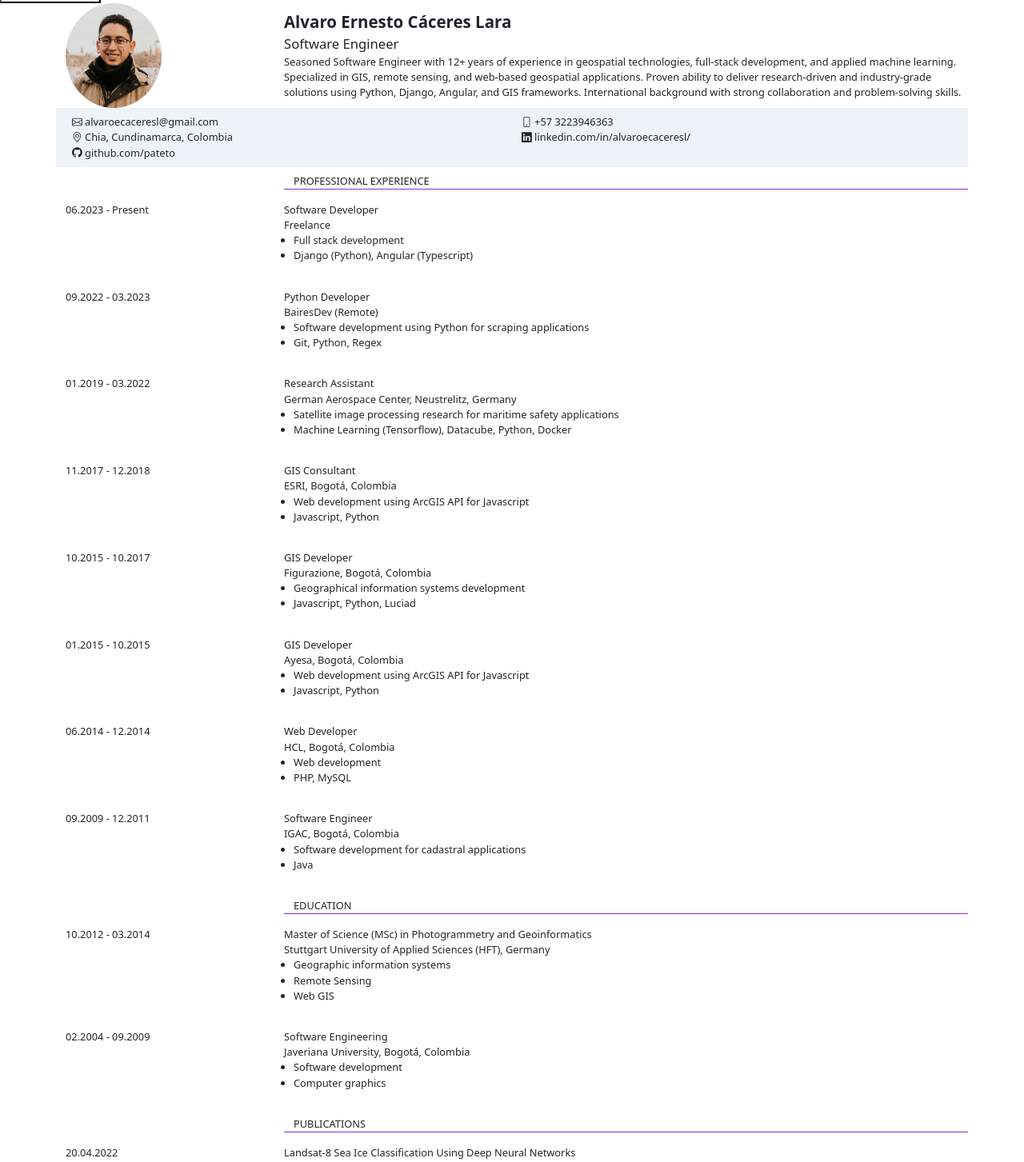
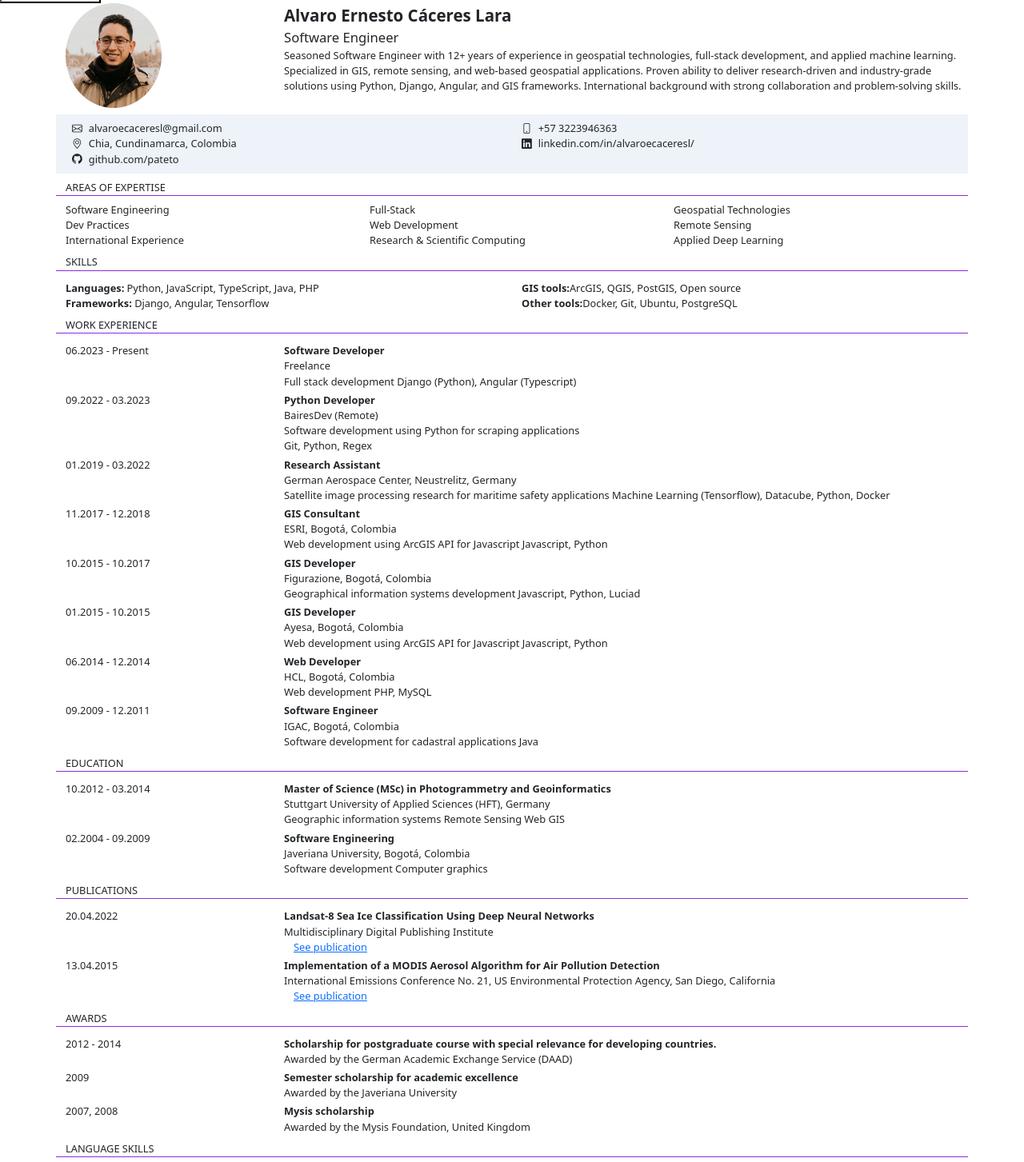
Before and after one commit to pateto/cv, an Angular app: page / in a window 1280 px wide. Shown: the part 26-1479 px from the top of the page at 80% size. Built offline with nearby package versions, Linux system fonts and the light colour scheme.

Commit message:
add skills and areas of expertise

```diff
--- a/src/app/app.component.css
+++ b/src/app/app.component.css
@@ -32,3 +32,7 @@
 .personal {
     background-color: #edf3f8;
 }
+
+.rol {
+    font-weight: bold;
+}
--- a/src/app/app.component.html
+++ b/src/app/app.component.html
@@ -4,11 +4,11 @@
   <div class="container">
     <div class="col">
 
-      <div class="row">
+      <div class="row pb-2">
         <div class="col-3">
           <img src="assets/images/Pateto.jpg" width="120px" class="rounded-circle">
         </div>
-        <div class="col-9 py-2">
+        <div class="col-9">
           <div class="row name">
             Alvaro Ernesto Cáceres Lara
           </div>
@@ -29,298 +29,271 @@
       <div class="row personal p-2">
         <div class="col">
           <div class="row">
-            <span><i class="bi bi-envelope"></i> alvaroecaceresl&#64;gmail.com</span>
+            <span><i class="bi bi-envelope pe-2"></i>alvaroecaceresl&#64;gmail.com</span>
           </div>
           <div class="row">
-            <span><i class="bi bi-geo-alt"></i> Chia, Cundinamarca, Colombia</span>
+            <span><i class="bi bi-geo-alt pe-2"></i>Chia, Cundinamarca, Colombia</span>
           </div>
           <div class="row">
-            <span><i class="bi bi-github"></i> github.com/pateto</span>
+            <span><i class="bi bi-github pe-2"></i>github.com/pateto</span>
           </div>
         </div>
         <div class="col">
           <div class="row">
-            <span><i class="bi bi-phone"></i> +57 3223946363</span>
+            <span><i class="bi bi-phone pe-2"></i>+57 3223946363</span>
           </div>
           <div class="row">
-            <span><i class="bi bi-linkedin"></i> linkedin.com/in/alvaroecaceresl/</span>
+            <span><i class="bi bi-linkedin pe-2"></i>linkedin.com/in/alvaroecaceresl/</span>
           </div>
         </div>
       </div>
 
       <div class="row py-2">
-        <div class="col-3">
+        <div class="col header">
+          AREAS OF EXPERTISE
         </div>
-        <div class="col-9 header">
-          PROFESSIONAL EXPERIENCE
+      </div>
+
+      <div class="row">
+        <div class="col">
+          Software Engineering<br>
+          Dev Practices<br>
+          International Experience
+        </div>
+        <div class="col">
+          Full-Stack<br>
+          Web Development<br>
+          Research & Scientific Computing<br>
+        </div>
+        <div class="col">
+          Geospatial Technologies<br>
+          Remote Sensing<br>
+          Applied Deep Learning<br>
         </div>
       </div>
 
       <div class="row py-2">
+        <div class="col header">
+          SKILLS
+        </div>
+      </div>
+
+      <div class="row pt-1">
+        <div class="col">
+          <b>Languages:</b> Python, JavaScript, TypeScript, Java, PHP<br>
+          <b>Frameworks:</b> Django, Angular, Tensorflow
+        </div>
+        <div class="col">
+          <b>GIS tools:</b>ArcGIS, QGIS, PostGIS, Open source<br>
+          <b>Other tools:</b>Docker, Git, Ubuntu, PostgreSQL<br>
+        </div>
+      </div>
+
+      <div class="row py-2">
+        <div class="col header">
+          WORK EXPERIENCE
+        </div>
+      </div>
+
+      <div class="row pt-1">
         <div class="col-3">
           06.2023 - Present
         </div>
         <div class="col-9">
-          <div class="row">
+          <div class="row rol">
             Software Developer
           </div>
           <div class="row">
             Freelance
           </div>
           <div class="row">
-            <ul>
-              <li>
             Full stack development
-              </li>
-              <li>
             Django (Python), Angular (Typescript)
-              </li>
-            </ul>
           </div>
         </div>
       </div>
 
-      <div class="row py-2">
+      <div class="row pt-1">
         <div class="col-3">
           09.2022 - 03.2023
         </div>
         <div class="col-9">
-          <div class="row">
+          <div class="row rol">
             Python Developer
           </div>
           <div class="row">
             BairesDev (Remote)
           </div>
           <div class="row">
-            <ul>
-              <li>
-                Software development using Python for scraping applications
-              </li>
-              <li>
+            Software development using Python for scraping applications<br>
             Git, Python, Regex
-              </li>
-            </ul>
           </div>
         </div>
       </div>
 
-      <div class="row py-2">
+      <div class="row pt-1">
         <div class="col-3">
           01.2019 - 03.2022
         </div>
         <div class="col-9">
-          <div class="row">
+          <div class="row rol">
             Research Assistant
           </div>
           <div class="row">
             German Aerospace Center, Neustrelitz, Germany
           </div>
           <div class="row">
-            <ul>
-              <li>
             Satellite image processing research for maritime safety applications
-              </li>
-              <li>
             Machine Learning (Tensorflow), Datacube, Python, Docker
-              </li>
-            </ul>
           </div>
         </div>
       </div>
 
-      <div class="row py-2">
+      <div class="row pt-1">
         <div class="col-3">
           11.2017 - 12.2018
         </div>
         <div class="col-9">
-          <div class="row">
+          <div class="row rol">
             GIS Consultant
           </div>
           <div class="row">
             ESRI, Bogotá, Colombia
           </div>
           <div class="row">
-            <ul>
-              <li>
             Web development using ArcGIS API for Javascript
-              </li>
-              <li>
             Javascript, Python
-              </li>
-            </ul>
           </div>
         </div>
       </div>
 
-      <div class="row py-2">
+      <div class="row pt-1">
         <div class="col-3">
           10.2015 - 10.2017
         </div>
         <div class="col-9">
-          <div class="row">
+          <div class="row rol">
             GIS Developer
           </div>
           <div class="row">
             Figurazione, Bogotá, Colombia
           </div>
           <div class="row">
-            <ul>
-              <li>
             Geographical information systems development
-              </li>
-              <li>
             Javascript, Python, Luciad
-              </li>
-            </ul>
           </div>
         </div>
       </div>
 
-      <div class="row py-2">
+      <div class="row pt-1">
         <div class="col-3">
           01.2015 - 10.2015
         </div>
         <div class="col-9">
-          <div class="row">
+          <div class="row rol">
             GIS Developer
           </div>
           <div class="row">
             Ayesa, Bogotá, Colombia
           </div>
           <div class="row">
-            <ul>
-              <li>
             Web development using ArcGIS API for Javascript
-              </li>
-              <li>
             Javascript, Python
-              </li>
-            </ul>
           </div>
         </div>
       </div>
 
-      <div class="row py-2">
+      <div class="row pt-1">
         <div class="col-3">
           06.2014 - 12.2014
         </div>
         <div class="col-9">
-          <div class="row">
+          <div class="row rol">
             Web Developer
           </div>
           <div class="row">
             HCL, Bogotá, Colombia
           </div>
           <div class="row">
-            <ul>
-              <li>
             Web development
-              </li>
-              <li>
             PHP, MySQL
-              </li>
-            </ul>
           </div>
         </div>
       </div>
 
-      <div class="row py-2">
+      <div class="row pt-1">
         <div class="col-3">
           09.2009 - 12.2011
         </div>
         <div class="col-9">
-          <div class="row">
+          <div class="row rol">
             Software Engineer
           </div>
           <div class="row">
             IGAC, Bogotá, Colombia
           </div>
           <div class="row">
-            <ul>
-              <li>
             Software development for cadastral applications
-              </li>
-              <li>
             Java
-              </li>
-            </ul>
           </div>
         </div>
       </div>
 
       <div class="row py-2">
-        <div class="col-3">
-        </div>
-        <div class="col-9 header">
+        <div class="col header">
           EDUCATION
         </div>
       </div>
 
-      <div class="row py-2">
+      <div class="row pt-1">
         <div class="col-3">
           10.2012 - 03.2014
         </div>
         <div class="col-9">
-          <div class="row">
+          <div class="row rol">
             Master of Science (MSc) in Photogrammetry and Geoinformatics
           </div>
           <div class="row">
             Stuttgart University of Applied Sciences (HFT), Germany
           </div>
           <div class="row">
-            <ul>
-              <li>
             Geographic information systems
-              </li>
-              <li>
             Remote Sensing
-              </li>
-              <li>
             Web GIS
-              </li>
-            </ul>
           </div>
         </div>
       </div>
 
-      <div class="row py-2">
+      <div class="row pt-1">
         <div class="col-3">
           02.2004 - 09.2009
         </div>
         <div class="col-9">
-          <div class="row">
+          <div class="row rol">
             Software Engineering
           </div>
           <div class="row">
             Javeriana University, Bogotá, Colombia
           </div>
           <div class="row">
-            <ul>
-              <li>
             Software development
-              </li>
-              <li>
             Computer graphics
-              </li>
-            </ul>
           </div>
         </div>
       </div>
 
       <div class="row py-2">
-        <div class="col-3">
-        </div>
-        <div class="col-9 header">
+        <div class="col header">
           PUBLICATIONS
         </div>
       </div>
 
-      <div class="row py-2">
+      <div class="row pt-1">
         <div class="col-3">
           20.04.2022
         </div>
         <div class="col-9">
-          <div class="row">
+          <div class="row rol">
             Landsat-8 Sea Ice Classification Using Deep Neural Networks
           </div>
           <div class="row">
@@ -332,12 +305,12 @@
         </div>
       </div>
 
-      <div class="row py-2">
+      <div class="row pt-1">
         <div class="col-3">
           13.04.2015
         </div>
         <div class="col-9">
-          <div class="row">
+          <div class="row rol">
             Implementation of a MODIS Aerosol Algorithm for Air Pollution Detection
           </div>
           <div class="row">
@@ -350,19 +323,17 @@
       </div>
 
       <div class="row py-2">
-        <div class="col-3">
-        </div>
-        <div class="col-9 header">
+        <div class="col header">
           AWARDS
         </div>
       </div>
 
-      <div class="row py-2">
+      <div class="row pt-1">
         <div class="col-3">
           2012 - 2014
         </div>
         <div class="col-9">
-          <div class="row">
+          <div class="row rol">
             Scholarship for postgraduate course with special relevance for developing countries.
           </div>
           <div class="row">
@@ -371,12 +342,12 @@
         </div>
       </div>
 
-      <div class="row py-2">
+      <div class="row pt-1">
         <div class="col-3">
           2009
         </div>
         <div class="col-9">
-          <div class="row">
+          <div class="row rol">
             Semester scholarship for academic excellence
           </div>
           <div class="row">
@@ -385,12 +356,12 @@
         </div>
       </div>
 
-      <div class="row py-2">
+      <div class="row pt-1">
         <div class="col-3">
           2007, 2008
         </div>
         <div class="col-9">
-          <div class="row">
+          <div class="row rol">
             Mysis scholarship
           </div>
           <div class="row">
@@ -400,32 +371,17 @@
       </div>
 
       <div class="row py-2">
-        <div class="col-3">
-        </div>
-        <div class="col-9 header">
+        <div class="col header">
           LANGUAGE SKILLS
         </div>
       </div>
 
-      <div class="row py-2">
-        <div class="col-3">
-
+      <div class="row pt-1">
+        <div class="col">
+          <b>Spanish:</b> Mother tongue
         </div>
-        <div class="col-9">
-          <div class="row">
-            Spanish - Mother tongue
-          </div>
-        </div>
-      </div>
-
-      <div class="row py-2">
-        <div class="col-3">
-
-        </div>
-        <div class="col-9">
-          <div class="row">
-            English - Advanced
-          </div>
+        <div class="col">
+          <b>English:</b> Advanced
         </div>
       </div>
 
```
Lines whose indentation alone changed are shown as unchanged.
